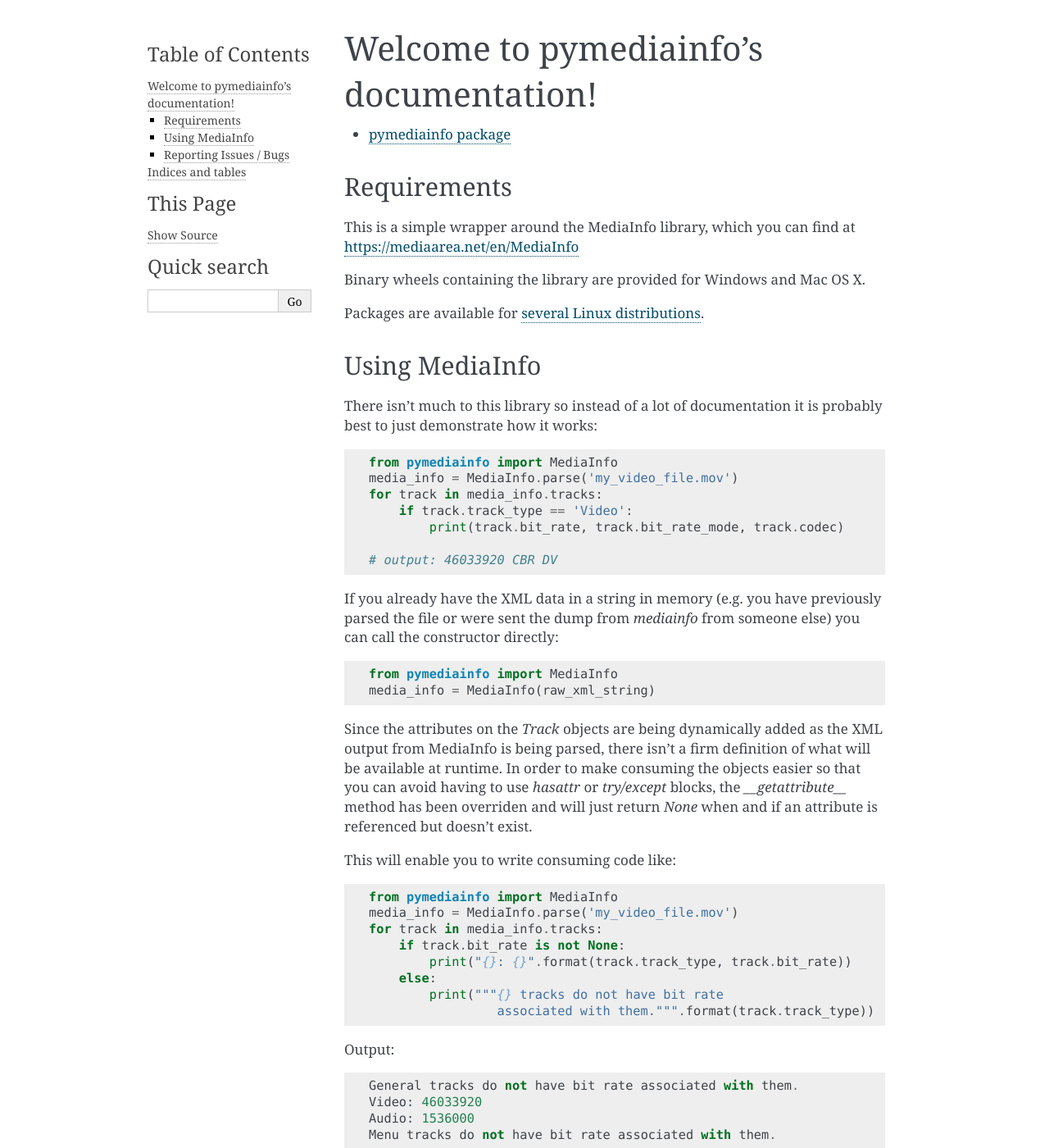
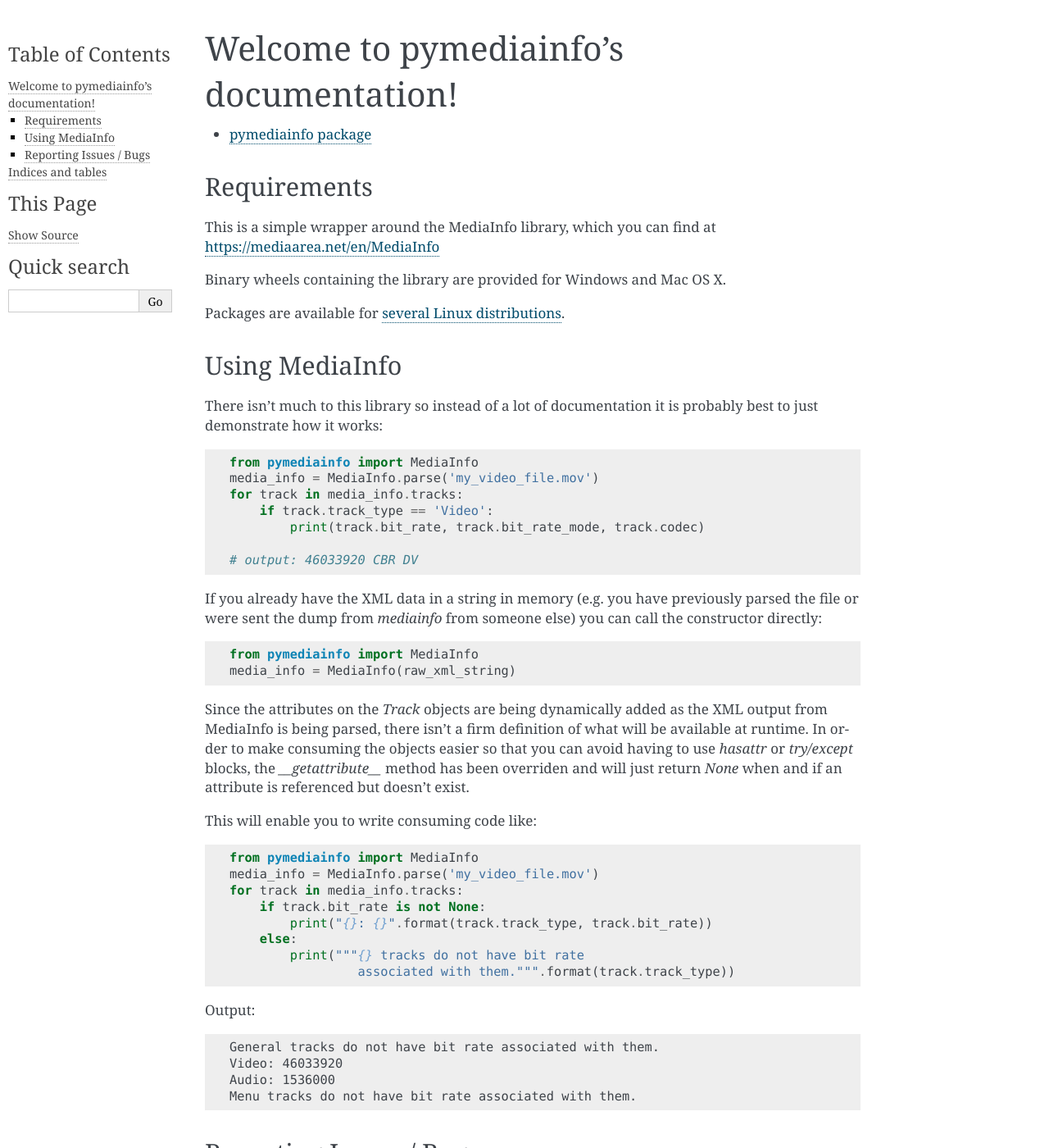
Before and after one commit to sbraz/pymediainfo, a Sphinx documentation site: the page built from docs/index.rst, in a window 1280 px wide and 1400 px high. Shown: the whole window at 82% size. Built offline with Sphinx 7.4.7, drawn with Linux system fonts in a browser that asks for light colours.

Commit message:
Make documentation prettier

```diff
--- a/docs/conf.py
+++ b/docs/conf.py
@@ -113,7 +113,10 @@
 # Theme options are theme-specific and customize the look and feel of a theme
 # further.  For a list of options available for each theme, see the
 # documentation.
-#html_theme_options = {}
+html_theme_options = {
+    "page_width": "auto",
+    "fixed_sidebar": True
+}
 
 # Add any paths that contain custom themes here, relative to this directory.
 #html_theme_path = []
--- a/docs/index.rst
+++ b/docs/index.rst
@@ -65,7 +65,9 @@
          print("""{} tracks do not have bit rate
                   associated with them.""".format(track.track_type))
 
-Output::
+Output:
+
+.. code-block:: text
 
  General tracks do not have bit rate associated with them.
  Video: 46033920
```
